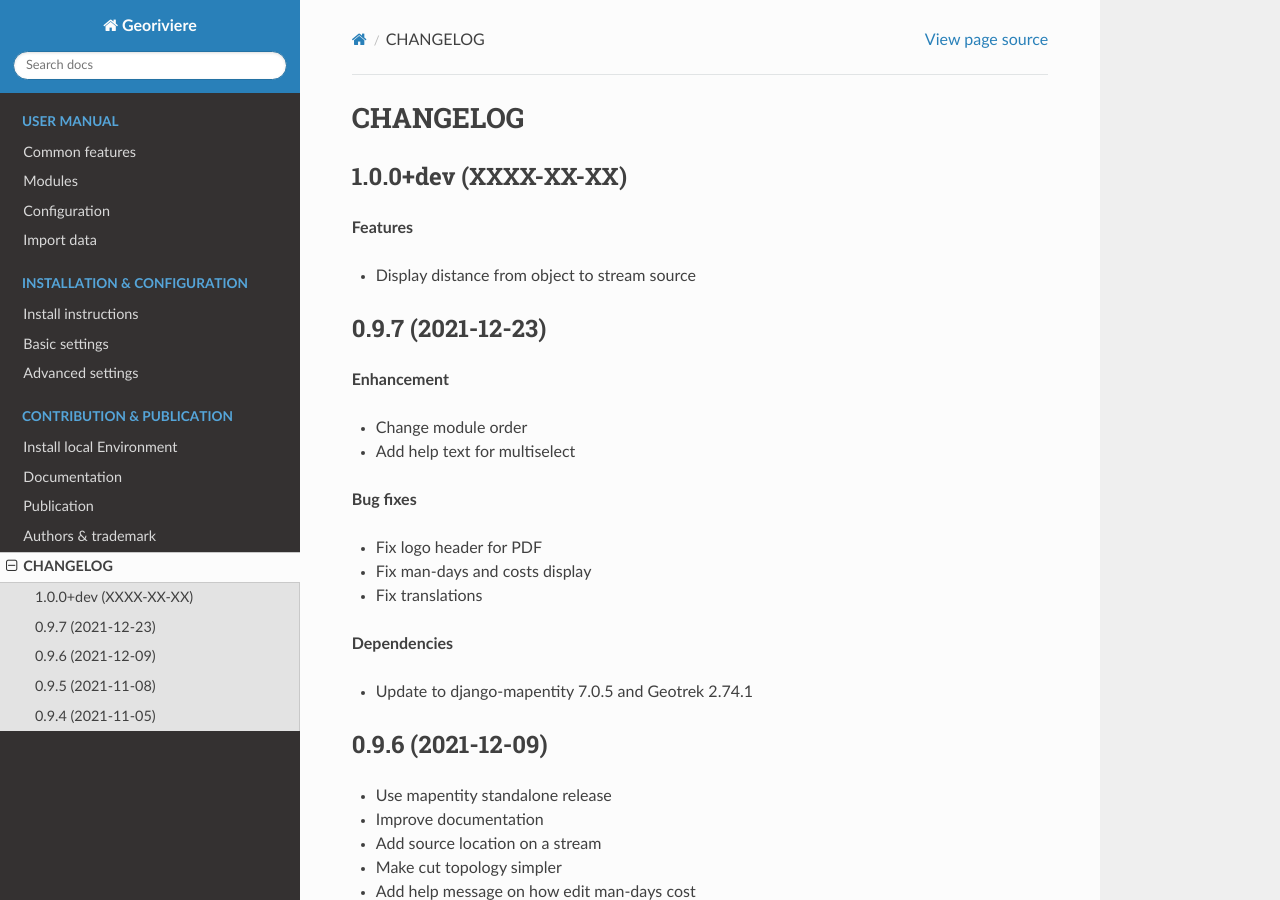
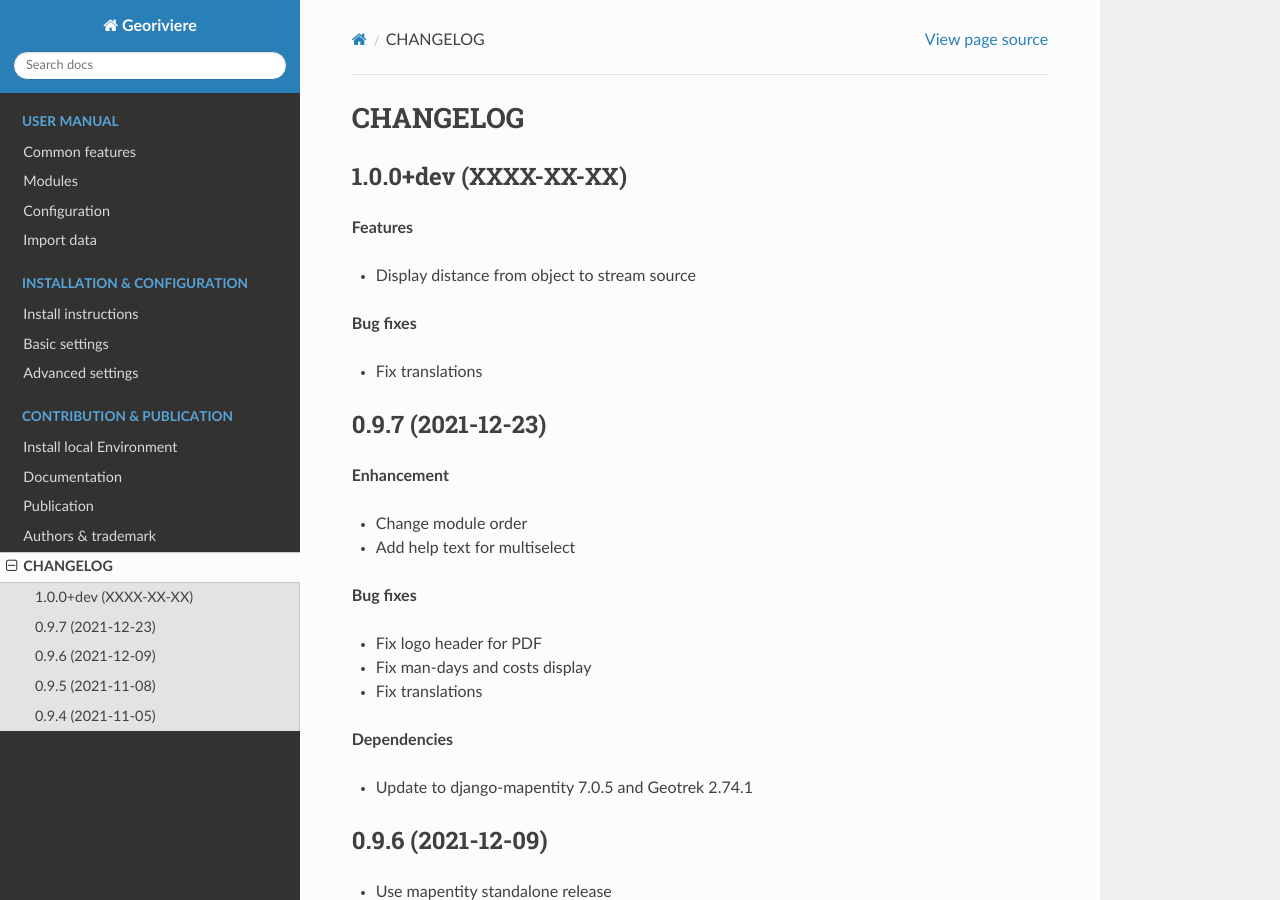
Before and after one commit to Georiviere/Georiviere-admin, a Sphinx documentation site: the page built from docs/changelog.rst, in a window 1280 px wide and 900 px high. Built offline with Sphinx 7.4.7 and the Read the Docs theme 2.0.0, drawn with Linux system fonts in a browser that asks for light colours; the version number could not be read and is left out.

Commit message:
Changelog

```diff
--- a/docs/changelog.rst
+++ b/docs/changelog.rst
@@ -8,6 +8,10 @@ CHANGELOG
 **Features**
 
 * Display distance from object to stream source
+
+**Bug fixes**
+
+* Fix translations
 
 
 0.9.7    (2021-12-23)
```
